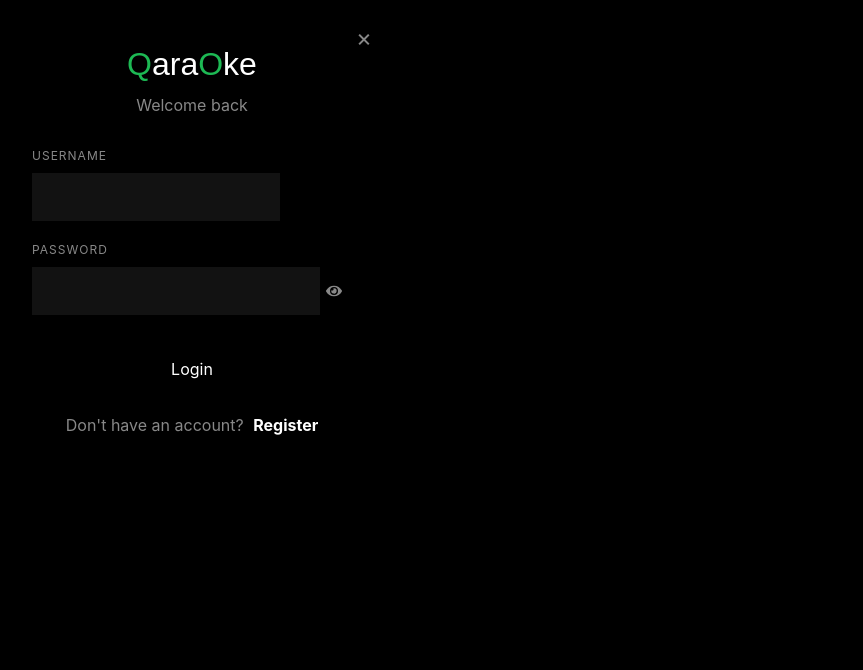
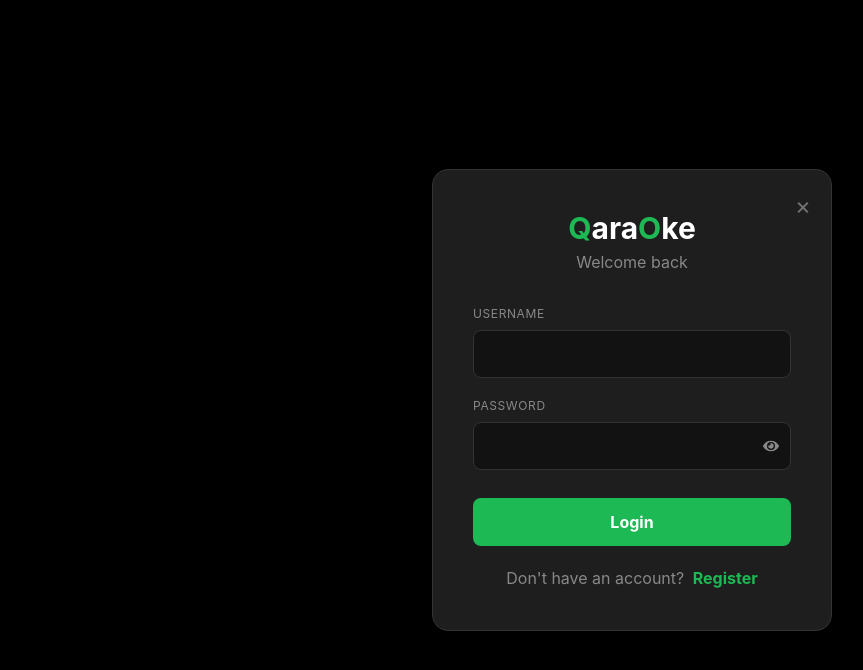
Before and after one commit to Erasylbruh/OKE, a React (Vite) app: page /auth in a window 1280 px wide. Shown: the top 670 px of the page, without its empty margins (8-871 px from the left). Built offline with nearby package versions, Linux system fonts and the light colour scheme; no server answers.

Commit message:
fixstyle

```diff
--- a/src/App.jsx
+++ b/src/App.jsx
@@ -21,7 +21,7 @@ const Layout = ({ children }) => {
   const path = location.pathname;
 
   if (path === '/auth') {
-    return <div className="auth-layout">{children}</div>;
+    return <div className="min-h-screen flex items-center justify-center bg-black">{children}</div>;
   }
 
   // Editor takes full width without sidebar or bottom nav
@@ -35,7 +35,7 @@ const Layout = ({ children }) => {
   return (
     <>
       <Sidebar />
-      <div className="main-content">
+      <div className="md:ml-[250px] min-h-screen bg-black text-white pb-24 md:pb-0 transition-all duration-300">
         {children}
       </div>
       <BottomNav />
--- a/src/components/BottomNav.jsx
+++ b/src/components/BottomNav.jsx
@@ -11,38 +11,41 @@ const BottomNav = () => {
 
     const isActive = (path) => location.pathname === path;
 
+    const getButtonClass = (isActive) =>
+        `flex flex-col items-center justify-center p-2 rounded-lg transition-colors ${isActive ? 'text-green-500' : 'text-neutral-500 hover:text-white'}`;
+
     return (
-        <div className="bottom-nav">
+        <div className="fixed bottom-0 left-0 right-0 bg-[#121212] border-t border-neutral-800 flex justify-around p-2 z-50 md:hidden pb-safe">
             <button
-                className={`nav-item ${isActive('/') && (!location.state?.tab || location.state?.tab === 'foryou') ? 'active' : ''}`}
+                className={getButtonClass(isActive('/') && (!location.state?.tab || location.state?.tab === 'foryou'))}
                 onClick={() => navigate('/', { state: { tab: 'foryou' } })}
             >
-                <FiHome size={20} />
-                <span>{t('home') || 'home'}</span>
+                <FiHome size={24} />
+                <span className="text-xs mt-1">{t('home') || 'home'}</span>
             </button>
 
             <button
-                className={`nav-item ${isActive('/liked-projects') ? 'active' : ''}`}
+                className={getButtonClass(isActive('/liked-projects'))}
                 onClick={() => navigate('/liked-projects')}
             >
-                <FiHeart size={20} />
-                <span>{t('liked') || 'liked'}</span>
+                <FiHeart size={24} />
+                <span className="text-xs mt-1">{t('liked') || 'liked'}</span>
             </button>
 
             <button
-                className={`nav-item ${isActive(`/user/${currentUser.username}`) ? 'active' : ''}`}
+                className={getButtonClass(isActive(`/user/${currentUser.username}`))}
                 onClick={() => navigate(currentUser.username ? `/user/${currentUser.username}` : '/auth')}
             >
-                <FiUser size={20} />
-                <span>{t('profile') || 'profile'}</span>
+                <FiUser size={24} />
+                <span className="text-xs mt-1">{t('profile') || 'profile'}</span>
             </button>
 
             <button
-                className={`nav-item ${isActive('/settings') ? 'active' : ''}`}
+                className={getButtonClass(isActive('/settings'))}
                 onClick={() => navigate('/settings')}
             >
-                <FiSettings size={20} />
-                <span>{t('settings') || 'settings'}</span>
+                <FiSettings size={24} />
+                <span className="text-xs mt-1">{t('settings') || 'settings'}</span>
             </button>
         </div>
     );
--- a/src/pages/Auth.jsx
+++ b/src/pages/Auth.jsx
@@ -83,56 +83,33 @@ function Auth() {
     };
 
     return (
-        <div className="card" style={{
-            width: '400px',
-            position: 'relative',
-            boxShadow: '0 4px 30px rgba(0, 0, 0, 0.5)',
-            padding: '40px'
-        }}>
+        <div className="bg-[#1E1E1E] border border-[#333] rounded-2xl p-10 shadow-2xl relative w-[400px]">
             {/* Close Button */}
             <button
                 onClick={() => navigate('/')}
-                style={{
-                    position: 'absolute',
-                    top: '15px',
-                    right: '15px',
-                    background: 'none',
-                    border: 'none',
-                    color: '#888',
-                    fontSize: '24px',
-                    cursor: 'pointer',
-                    padding: '5px'
-                }}
+                className="absolute top-4 right-4 text-neutral-500 hover:text-white text-2xl p-1 transition-colors bg-transparent border-none cursor-pointer"
             >
                 &times;
             </button>
 
-            <div style={{ textAlign: 'center', marginBottom: '30px' }}>
-                <h1 style={{ margin: 0, fontFamily: 'Quicksand, sans-serif', fontSize: '2rem', color: 'white' }}>
-                    <span style={{ color: '#1db954' }}>Q</span>ara<span style={{ color: '#1db954' }}>O</span>ke
+            <div className="text-center mb-8">
+                <h1 className="m-0 font-quicksand text-3xl text-white font-bold">
+                    <span className="text-[#1db954]">Q</span>ara<span className="text-[#1db954]">O</span>ke
                 </h1>
-                <p style={{ color: '#888', marginTop: '5px' }}>
+                <p className="text-[#888] mt-1">
                     {isLogin ? 'Welcome back' : 'Create your account'}
                 </p>
             </div>
 
             {error && (
-                <div style={{
-                    backgroundColor: 'rgba(229, 57, 53, 0.1)',
-                    color: '#E53935',
-                    padding: '10px',
-                    borderRadius: '8px',
-                    marginBottom: '20px',
-                    fontSize: '14px',
-                    textAlign: 'center'
-                }}>
+                <div className="bg-red-500/10 text-red-500 p-3 rounded-lg mb-5 text-sm text-center">
                     {error}
                 </div>
             )}
 
-            <form onSubmit={handleSubmit} style={{ display: 'flex', flexDirection: 'column', gap: '20px' }}>
+            <form onSubmit={handleSubmit} className="flex flex-col gap-5">
                 <div>
-                    <label style={{ display: 'block', color: '#888', marginBottom: '8px', fontSize: '12px', textTransform: 'uppercase', letterSpacing: '1px' }}>
+                    <label className="block text-[#888] mb-2 text-xs uppercase tracking-wider">
                         {t('username')}
                     </label>
                     <input
@@ -140,55 +117,43 @@ function Auth() {
                         value={username}
                         onChange={(e) => setUsername(e.target.value.toLowerCase())}
                         required
-                        style={{ height: '48px', backgroundColor: '#121212' }}
+                        className="h-12 bg-[#121212] border border-[#333] rounded-lg px-4 text-white w-full focus:outline-none focus:border-[#1DB954] transition-colors"
                     />
                 </div>
 
                 <div>
-                    <label style={{ display: 'block', color: '#888', marginBottom: '8px', fontSize: '12px', textTransform: 'uppercase', letterSpacing: '1px' }}>
+                    <label className="block text-[#888] mb-2 text-xs uppercase tracking-wider">
                         {t('password')}
                     </label>
-                    <div style={{ position: 'relative' }}>
+                    <div className="relative">
                         <input
                             type={showPassword ? "text" : "password"}
                             value={password}
                             onChange={(e) => setPassword(e.target.value)}
                             required
-                            style={{ height: '48px', backgroundColor: '#121212', paddingRight: '40px' }}
+                            className="h-12 bg-[#121212] border border-[#333] rounded-lg pl-4 pr-10 text-white w-full focus:outline-none focus:border-[#1DB954] transition-colors"
                         />
                         <button
                             type="button"
                             onClick={() => setShowPassword(!showPassword)}
-                            style={{
-                                position: 'absolute',
-                                right: '10px',
-                                top: '50%',
-                                transform: 'translateY(-50%)',
-                                background: 'none',
-                                border: 'none',
-                                color: '#888',
-                                cursor: 'pointer',
-                                padding: 0,
-                                display: 'flex',
-                                alignItems: 'center'
-                            }}
+                            className="absolute right-3 top-1/2 -translate-y-1/2 bg-transparent border-none text-[#888] cursor-pointer p-0 flex items-center hover:text-white"
                         >
                             {showPassword ? <FaEyeSlash /> : <FaEye />}
                         </button>
                     </div>
 
                     {!isLogin && (
-                        <div style={{ marginTop: '10px', display: 'flex', flexDirection: 'column', gap: '5px' }}>
-                            <div style={{ fontSize: '12px', color: hasLength ? '#1db954' : '#ff5555', display: 'flex', alignItems: 'center', gap: '5px' }}>
+                        <div className="mt-2 flex flex-col gap-1">
+                            <div className={`text-xs flex items-center gap-1 ${hasLength ? 'text-[#1db954]' : 'text-[#ff5555]'}`}>
                                 {hasLength ? '✓' : '○'} At least 8 characters
                             </div>
-                            <div style={{ fontSize: '12px', color: hasUpper ? '#1db954' : '#ff5555', display: 'flex', alignItems: 'center', gap: '5px' }}>
+                            <div className={`text-xs flex items-center gap-1 ${hasUpper ? 'text-[#1db954]' : 'text-[#ff5555]'}`}>
                                 {hasUpper ? '✓' : '○'} At least one capital letter
                             </div>
-                            <div style={{ fontSize: '12px', color: hasNum ? '#1db954' : '#ff5555', display: 'flex', alignItems: 'center', gap: '5px' }}>
+                            <div className={`text-xs flex items-center gap-1 ${hasNum ? 'text-[#1db954]' : 'text-[#ff5555]'}`}>
                                 {hasNum ? '✓' : '○'} At least one number
                             </div>
-                            <div style={{ fontSize: '12px', color: hasSpecial ? '#1db954' : '#ff5555', display: 'flex', alignItems: 'center', gap: '5px' }}>
+                            <div className={`text-xs flex items-center gap-1 ${hasSpecial ? 'text-[#1db954]' : 'text-[#ff5555]'}`}>
                                 {hasSpecial ? '✓' : '○'} At least one special character (!,@,#,$,%,&)
                             </div>
                         </div>
@@ -197,33 +162,19 @@ function Auth() {
 
                 <button
                     type="submit"
-                    className="primary"
-                    style={{
-                        height: '48px',
-                        fontSize: '16px',
-                        marginTop: '10px',
-                        opacity: (!isLogin && !isPasswordValid) ? 0.7 : 1
-                    }}
+                    className={`bg-[#1DB954] text-white border-none py-2 px-5 hover:bg-[#1ed760] transition-colors rounded-lg h-12 text-base font-bold mt-2 ${(!isLogin && !isPasswordValid) ? 'opacity-70 cursor-not-allowed' : ''}`}
                 >
                     {isLogin ? t('login') : t('register')}
                 </button>
             </form>
 
-            <div style={{ textAlign: 'center', marginTop: '20px' }}>
-                <span style={{ color: '#888' }}>
+            <div className="text-center mt-5">
+                <span className="text-[#888]">
                     {isLogin ? t('dont_have_account') : t('already_have_account')}{' '}
                 </span>
                 <button
                     onClick={() => { setIsLogin(!isLogin); setError(''); }}
-                    style={{
-                        background: 'none',
-                        border: 'none',
-                        color: 'var(--primary)',
-                        cursor: 'pointer',
-                        fontWeight: 'bold',
-                        padding: 0,
-                        marginLeft: '5px'
-                    }}
+                    className="bg-transparent border-none text-[#1DB954] cursor-pointer font-bold p-0 ml-1 hover:underline"
                 >
                     {isLogin ? t('register') : t('login')}
                 </button>
```
Also changed, not shown: src/components/AdminLoginModal.jsx (+23 -13 lines).
